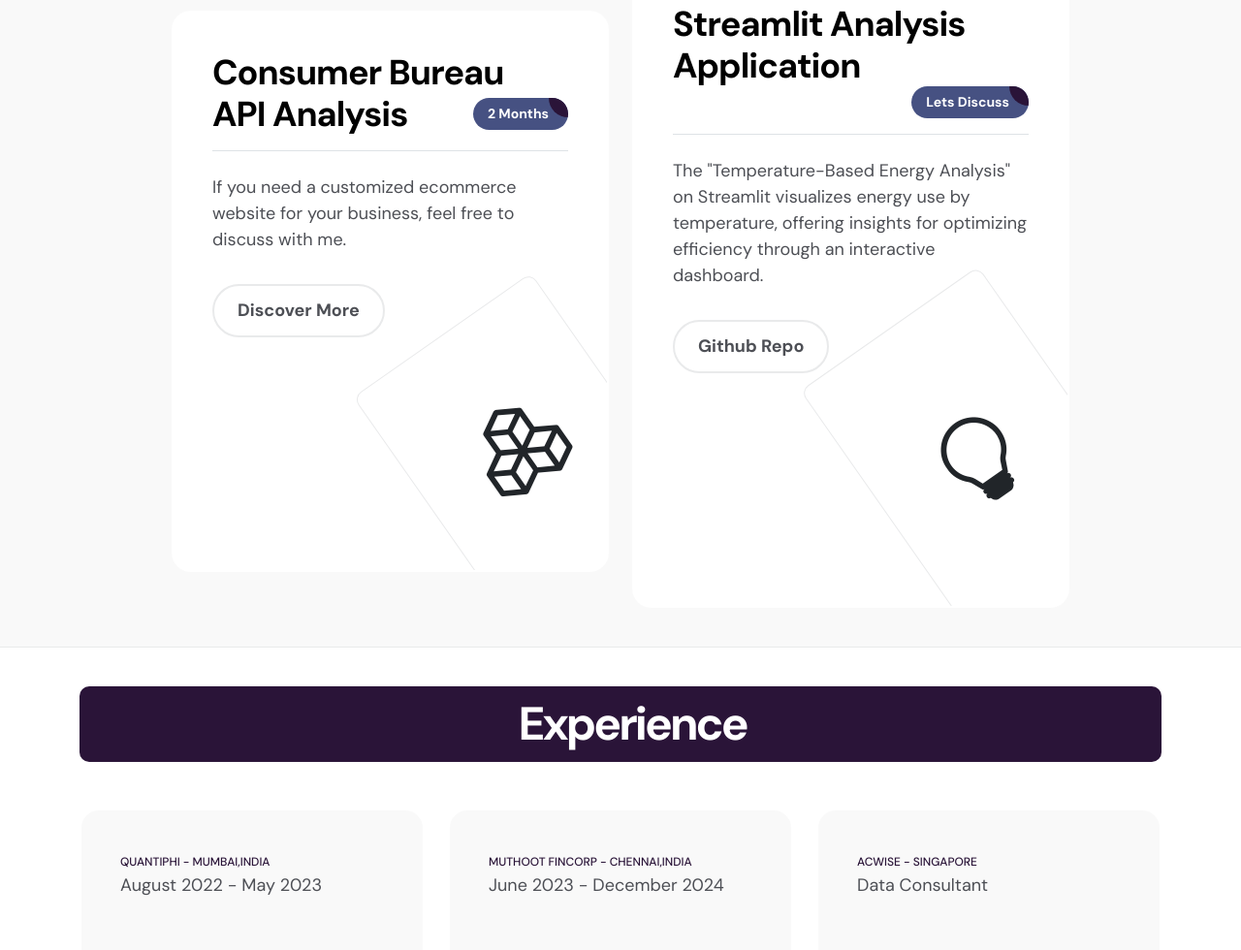
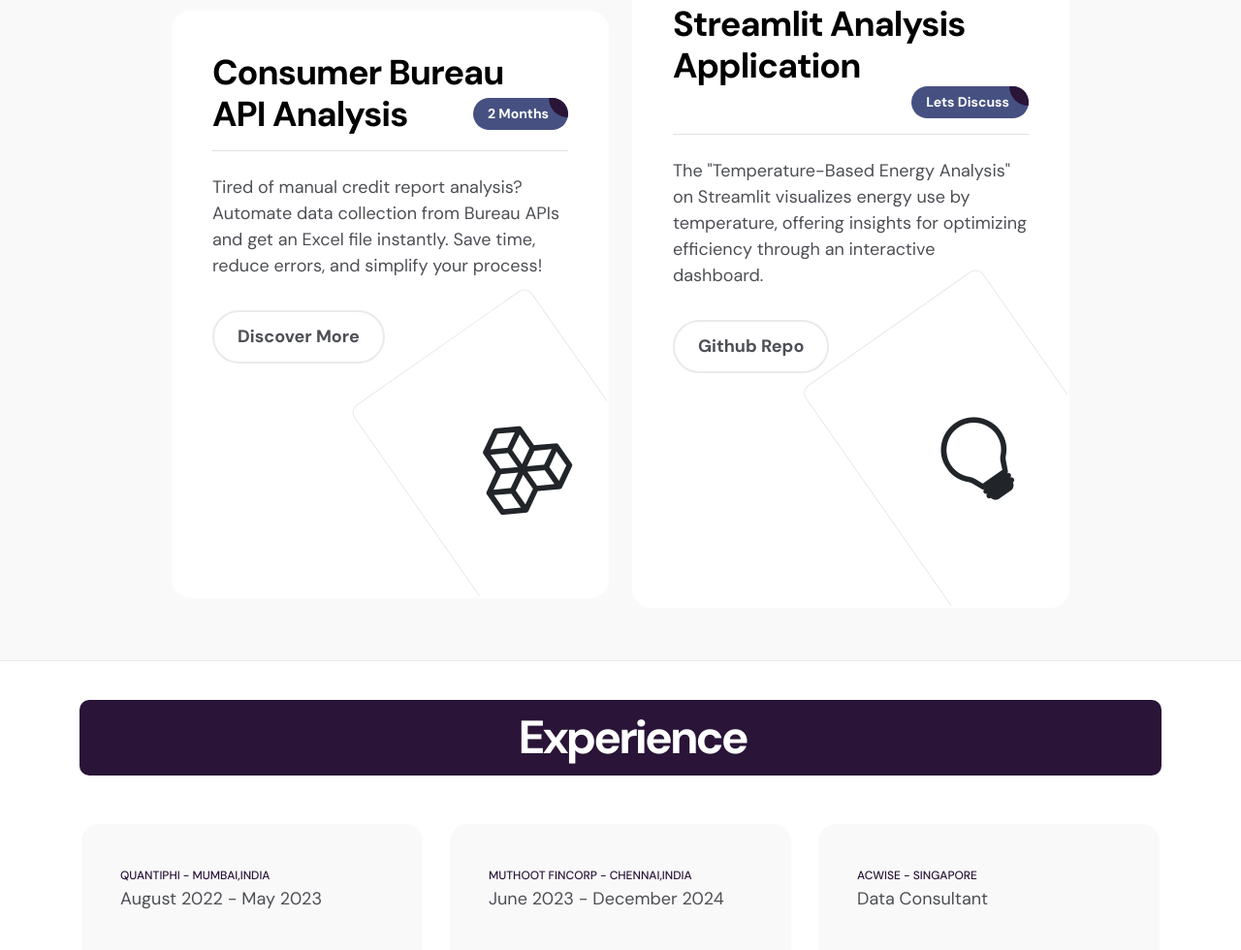
Before and after one commit to Hemalata142/Hemalata-Portfolio, a plain HTML site: page index.html in a window 1280 px wide. Shown: the part 3056-4036 px from the top of the page at 97% size. Drawn offline with nearby package versions, Linux system fonts and the light colour scheme.

Commit message:
bureau Report Api Analysis text

```diff
--- a/index.html
+++ b/index.html
@@ -443,7 +443,7 @@ https://templatemo.com/tm-578-first-portfolio
                                             </div>
                                         </div>
 
-                                        <p>If you need a customized ecommerce website for your business, feel free to discuss with me.</p>
+                                        <p>Tired of manual credit report analysis? Automate data collection from Bureau APIs and get an Excel file instantly. Save time, reduce errors, and simplify your process!</p>
 
                                         <a href="#" class="custom-btn custom-border-btn btn mt-3">Discover More</a>
 
```
